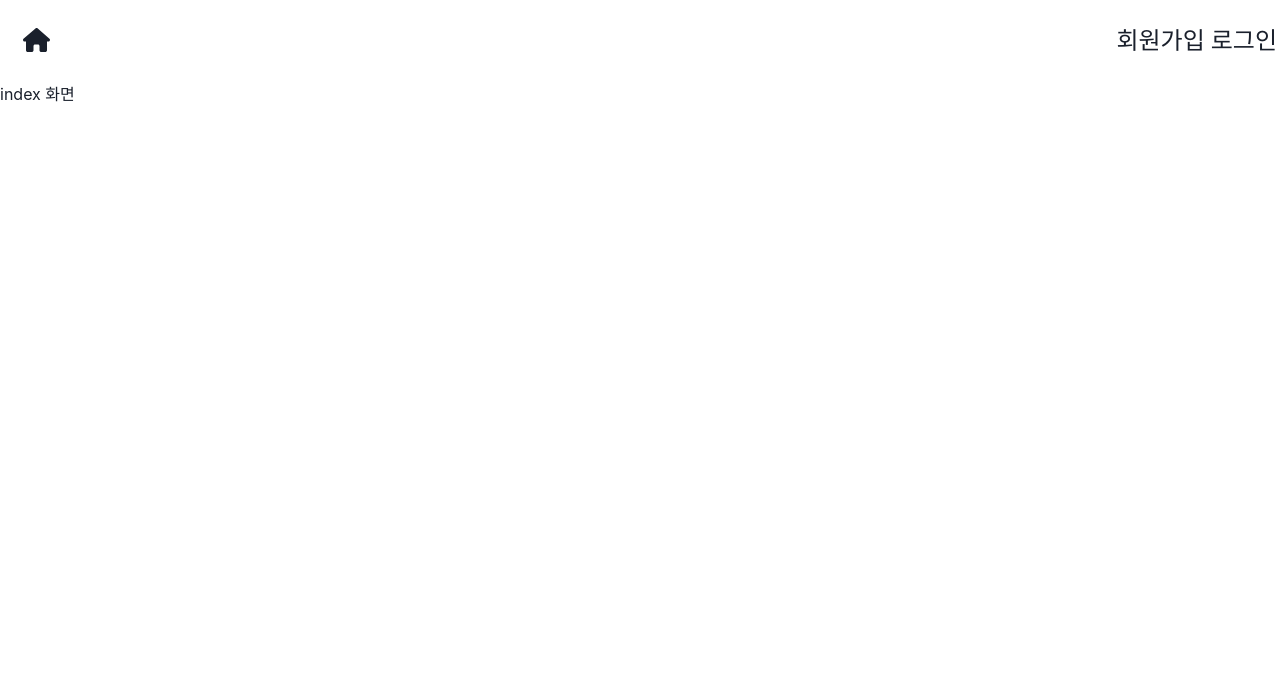
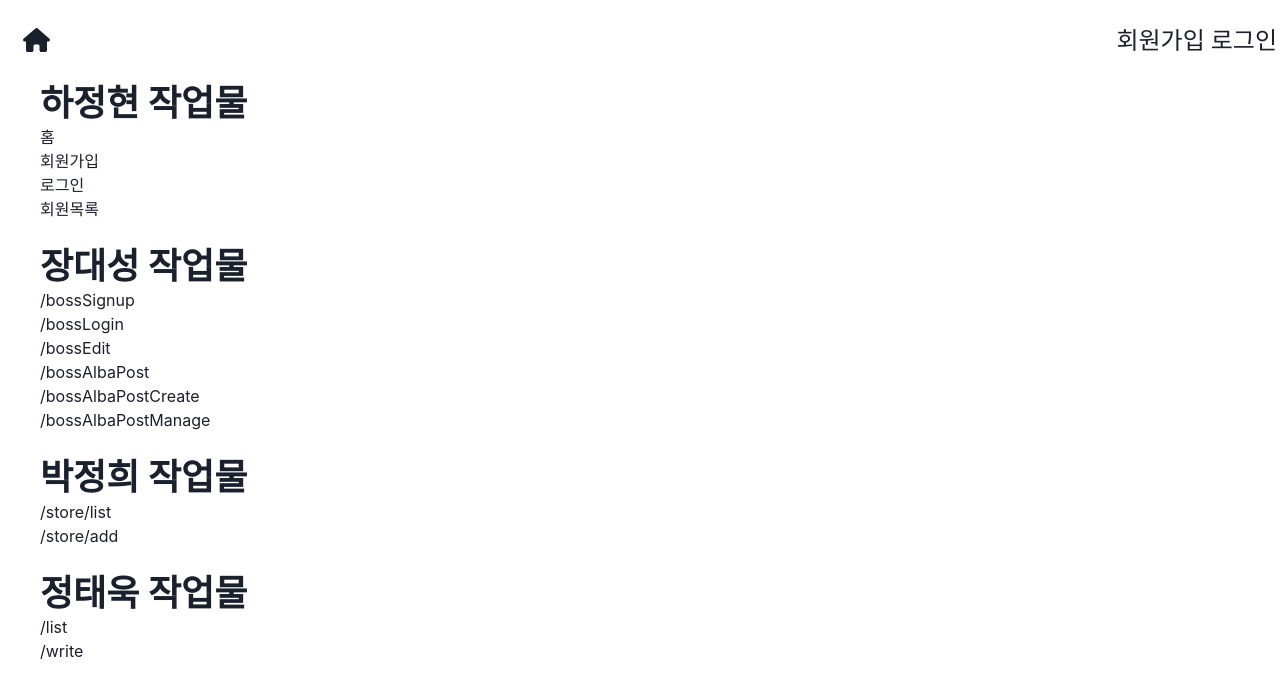
Before and after one commit to hagop5989/arbeit, a React (Vite) app in the folder frontend/: page / in a window 1280 px wide. Shown: the top 696 px of the page. Built offline with nearby package versions, Linux system fonts and the light colour scheme.

Commit message:
navbar 정리

```diff
--- a/frontend/src/App.jsx
+++ b/frontend/src/App.jsx
@@ -8,6 +8,7 @@ import albaRoutes from "./path/albaRoutes.jsx";
 import bossRoutes from "./path/bossRoutes.jsx";
 import storeRoutes from "./path/storeRoutes.jsx";
 import boardRoutes from "./path/boardRoutes.jsx";
+import { NavComponent } from "./NavComponent.jsx";
 
 axios.interceptors.request.use((config) => {
   const token = localStorage.getItem("token");
@@ -23,7 +24,7 @@ function App() {
       path: "/",
       element: <Home />,
       children: [
-        { index: true, element: <div>index 화면</div> },
+        { index: true, element: <NavComponent /> },
         ...albaRoutes,
         ...bossRoutes,
         ...storeRoutes,
--- /dev/null
+++ b/frontend/src/NavComponent.jsx
@@ -0,0 +1,31 @@
+import { Box, Heading } from "@chakra-ui/react";
+import { AlbaNav } from "./navbar/AlbaNav.jsx";
+import { BossNav } from "./navbar/BossNav.jsx";
+import { StoreNav } from "./navbar/StoreNav.jsx";
+import { BoardNav } from "./navbar/BoardNav.jsx";
+
+export function NavComponent() {
+  return (
+    <Box ml={10}>
+      <Box>
+        <Heading>하정현 작업물</Heading>
+        <AlbaNav />
+      </Box>
+      <br />
+      <Box>
+        <Heading>장대성 작업물</Heading>
+        <BossNav />
+      </Box>
+      <br />
+      <Box>
+        <Heading>박정희 작업물</Heading>
+        <StoreNav />
+      </Box>
+      <br />
+      <Box>
+        <Heading>정태욱 작업물</Heading>
+        <BoardNav />
+      </Box>
+    </Box>
+  );
+}
--- /dev/null
+++ b/frontend/src/navbar/AlbaNav.jsx
@@ -0,0 +1,15 @@
+import { Box } from "@chakra-ui/react";
+import { useNavigate } from "react-router-dom";
+
+export function AlbaNav() {
+  const navigate = useNavigate();
+
+  return (
+    <>
+      <Box onClick={() => navigate("/")}>홈</Box>
+      <Box onClick={() => navigate("/alba/signup")}>회원가입</Box>
+      <Box onClick={() => navigate("/login")}>로그인</Box>
+      <Box onClick={() => navigate(`/alba/list`)}>회원목록</Box>
+    </>
+  );
+}
--- /dev/null
+++ b/frontend/src/navbar/BoardNav.jsx
@@ -0,0 +1,12 @@
+import { useNavigate } from "react-router-dom";
+import { Box } from "@chakra-ui/react";
+
+export function BoardNav() {
+  const navigate = useNavigate();
+  return (
+    <>
+      <Box onClick={() => navigate("/list")}>/list</Box>
+      <Box onClick={() => navigate("/write")}>/write</Box>
+    </>
+  );
+}
--- /dev/null
+++ b/frontend/src/navbar/BossNav.jsx
@@ -0,0 +1,21 @@
+import { Box } from "@chakra-ui/react";
+import { useNavigate } from "react-router-dom";
+
+export function BossNav() {
+  const navigate = useNavigate();
+
+  return (
+    <>
+      <Box onClick={() => navigate("/bossSignup")}>/bossSignup</Box>
+      <Box onClick={() => navigate("/bossLogin")}>/bossLogin</Box>
+      <Box onClick={() => navigate("/bossEdit")}>/bossEdit</Box>
+      <Box onClick={() => navigate(`/bossAlbaPost`)}>/bossAlbaPost</Box>
+      <Box onClick={() => navigate(`/bossAlbaPostCreate`)}>
+        /bossAlbaPostCreate
+      </Box>
+      <Box onClick={() => navigate(`/bossAlbaPostManage`)}>
+        /bossAlbaPostManage
+      </Box>
+    </>
+  );
+}
--- /dev/null
+++ b/frontend/src/navbar/StoreNav.jsx
@@ -0,0 +1,12 @@
+import { useNavigate } from "react-router-dom";
+import { Box } from "@chakra-ui/react";
+
+export function StoreNav() {
+  const navigate = useNavigate();
+  return (
+    <>
+      <Box onClick={() => navigate("/store/list")}>/store/list</Box>
+      <Box onClick={() => navigate("/store/add")}>/store/add</Box>
+    </>
+  );
+}
```
